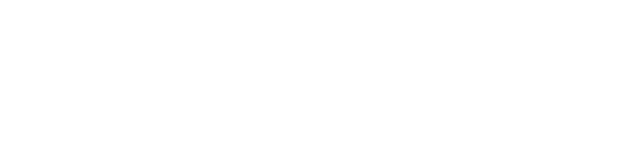
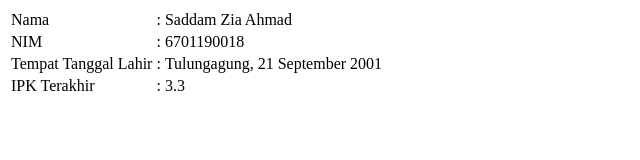
Before and after one commit to saddamziaa/6701190018-assessment1, a plain HTML site: page index.html in a window 1280 px wide. Shown: the whole page, without its empty margins (0-640 px from the left). Drawn offline with Linux system fonts and the light colour scheme.

Commit message:
v1.1-6701190018

```diff
--- a/index.html
+++ b/index.html
@@ -5,6 +5,30 @@
     <title>Title</title>
 </head>
 <body>
+<table>
+    <tr>
+        <td>Nama</td>
+        <td>:</td>
+        <td>Saddam Zia Ahmad</td>
+    </tr>
 
+    <tr>
+        <td>NIM</td>
+        <td>:</td>
+        <td>6701190018</td>
+    </tr>
+
+    <tr>
+        <td>Tempat Tanggal Lahir</td>
+        <td>:</td>
+        <td>Tulungagung, 21 September 2001</td>
+    </tr>
+
+    <tr>
+        <td>IPK Terakhir</td>
+        <td>:</td>
+        <td>3.3</td>
+    </tr>
+</table>
 </body>
 </html>
```
